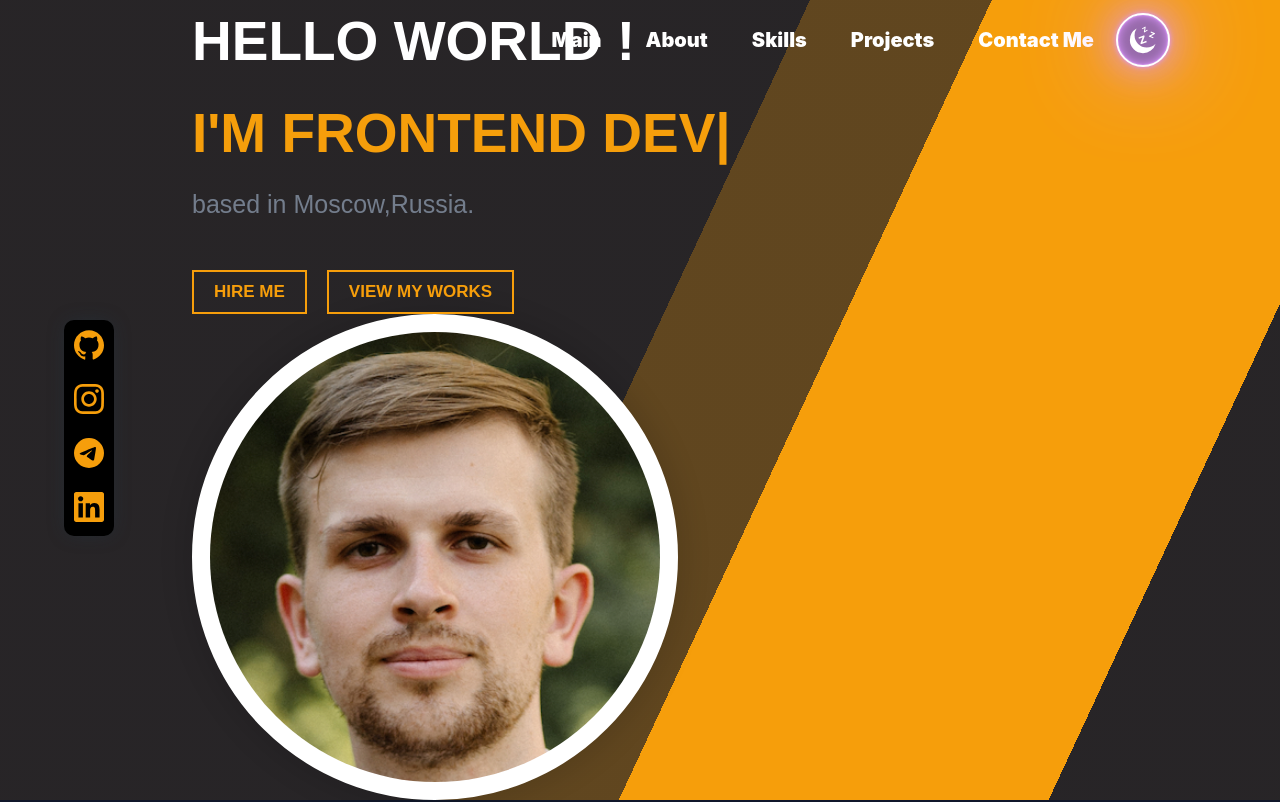
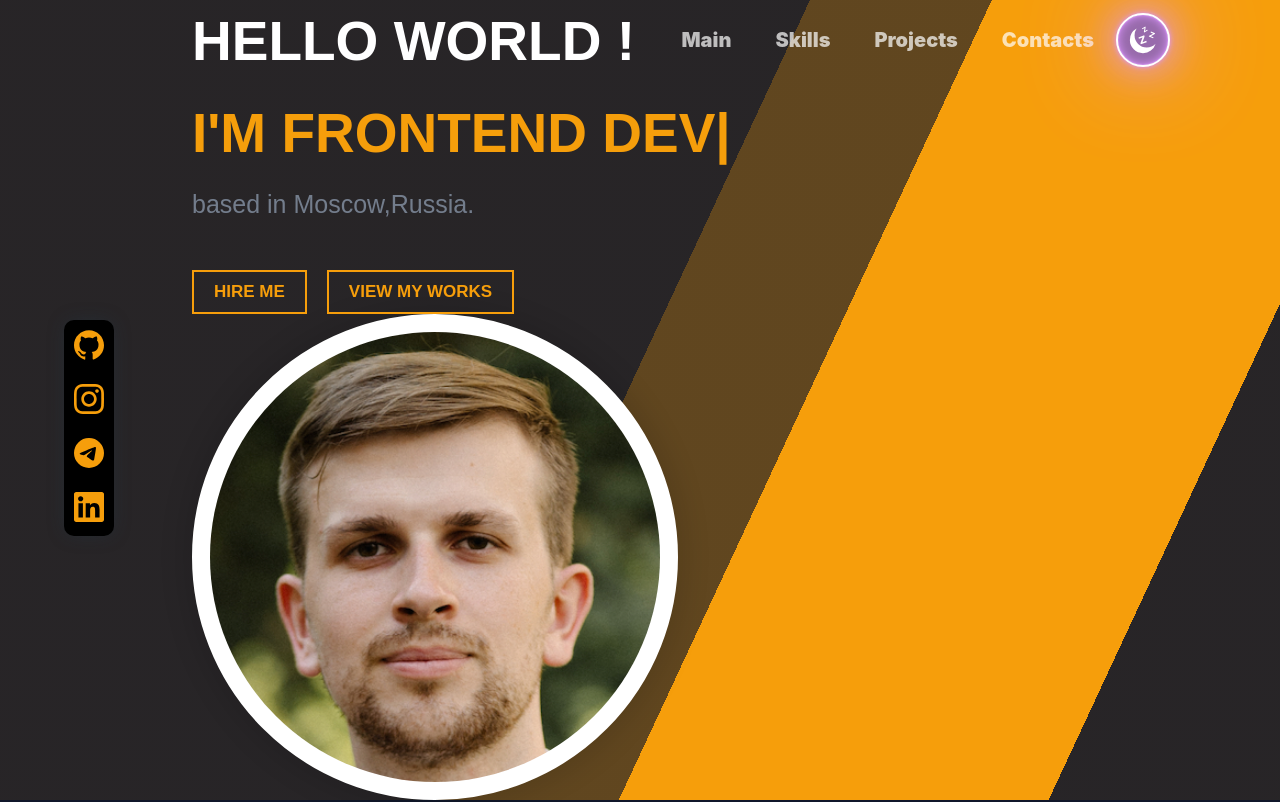
Before and after one commit to ArtemYanchenko/portfolio, a React (Create React App) app: page / in a window 1280 px wide. Shown: the top 802 px of the page. Built offline with nearby package versions, Linux system fonts and the light colour scheme; a web font is replaced by a local one.

Commit message:
add anchor links on react

```diff
--- a/package.json
+++ b/package.json
@@ -11,10 +11,12 @@
     "@types/node": "^16.7.13",
     "@types/react": "^18.0.0",
     "@types/react-dom": "^18.0.0",
+    "@types/react-scroll": "^1.8.7",
     "react": "^18.2.0",
     "react-dom": "^18.2.0",
     "react-router-dom": "^6.12.1",
     "react-scripts": "5.0.1",
+    "react-scroll": "^1.8.9",
     "react-typed": "^1.2.0",
     "typescript": "^4.4.2",
     "web-vitals": "^2.1.0"
--- a/src/common/components/Button/Button.tsx
+++ b/src/common/components/Button/Button.tsx
@@ -1,5 +1,7 @@
 import React from 'react';
 import s from './Button.module.css'
+import {Link} from 'react-scroll';
+import style from '../../../nav/Nav.module.css';
 
 type PropsType = {
     title: string
@@ -7,11 +9,11 @@ type PropsType = {
 }
 const Button = (props: PropsType) => {
     return (
-        <a href={props.src}>
-            <button className={s.btn}>
-                {props.title}
-            </button>
-        </a>
+            <Link to={props.src} activeClass={style.active} spy={true} smooth={true} offset={-70} duration={500}>
+                <button className={s.btn}>
+                    {props.title}
+                </button>
+            </Link>
     );
 };
 
--- a/src/header/Header.module.css
+++ b/src/header/Header.module.css
@@ -3,18 +3,18 @@
     display: flex;
     justify-content: flex-end;
     position: fixed;
-    top: 0px;
-    left: 0px;
-    right: 0px;
+    top: 0;
+    left: 0;
+    right: 0;
     z-index: 999;
     background-color: transparent;
     transition: background-color 0.5s ease-in-out;
-    padding: 0px 100px;
+    padding: 0 100px;
 }
 
 .header.scroll {
     background-color: var(--bg-color);
-    -webkit-box-shadow: 0px 4px 2px -3px rgba(0, 0, 0, 0.17);
-    -moz-box-shadow: 0px 4px 2px -3px rgba(0, 0, 0, 0.17);
-    box-shadow: 0px -37px 49px 1px var(--text-color);
+    -webkit-box-shadow: 0 4px 2px -3px rgba(0, 0, 0, 0.17);
+    -moz-box-shadow: 0 4px 2px -3px rgba(0, 0, 0, 0.17);
+    box-shadow: 0 -37px 49px 1px var(--text-color);
 }
--- a/src/main/Main.tsx
+++ b/src/main/Main.tsx
@@ -7,9 +7,9 @@ import MainContacts from './MainContacts/MainContacts';
 
 const Main = () => {
     return (
-        <div className={classes.mainBlock}>
+        <div id="main" className={classes.mainBlock}>
             <div className={classes.mainContainer}>
-                <MainContacts />
+                <MainContacts/>
                 <div className={classes.text}>
                     <h4>Hello world !</h4>
                     <div>
@@ -26,8 +26,8 @@ const Main = () => {
                     </div>
                     <p>based in <span className={classes.textLocation}>Moscow,Russia.</span></p>
                     <div className={classes.buttonWrapper}>
-                        <Button title={'Hire me'} src={'#'}/>
-                        <Button title={'view my works'} src={'#'}/>
+                        <Button title={'Hire me'} src={'contacts'}/>
+                        <Button title={'view my works'} src="projects"/>
                     </div>
                 </div>
                 <div className={classes.photo}>
--- a/src/nav/Nav.module.css
+++ b/src/nav/Nav.module.css
@@ -6,16 +6,22 @@
 
 }
 
-.navLink {
+.nav a {
     text-decoration: none;
     padding: 0.75rem;
     font-size: 20px;
     font-weight: 900;
     color:var(--text-color);
+    opacity: .7;
     transition: opacity .6s;
 }
 
-.navLink:hover{
-    opacity: 0.5;
+.nav a:hover{
+    opacity: 1;
+    cursor:pointer;
+}
 
+
+.active {
+    opacity: 1;
 }
--- a/src/nav/Nav.tsx
+++ b/src/nav/Nav.tsx
@@ -1,14 +1,23 @@
 import React from 'react';
 import classes from './Nav.module.css'
+import {Link} from 'react-scroll';
+import style from './Nav.module.css'
 
 const Nav = () => {
     return (
         <div className={classes.nav}>
-            <a href="" className={classes.navLink}>Main</a>
-            <a href="" className={classes.navLink}>About</a>
-            <a href="" className={classes.navLink}>Skills</a>
-            <a href="" className={classes.navLink}>Projects</a>
-            <a href="" className={classes.navLink}>Contact Me</a>
+            <Link to="main" activeClass={style.active} spy={true} smooth={true} offset={-70} duration={500}>
+                Main
+            </Link>
+            <Link to="skills" activeClass={style.active} spy={true} smooth={true} offset={-70} duration={500}>
+                Skills
+            </Link>
+            <Link to="projects" activeClass={style.active} spy={true} smooth={true} offset={-70} duration={500}>
+                Projects
+            </Link>
+            <Link to="contacts" activeClass={style.active} spy={true} smooth={true} offset={-70} duration={500}>
+                Contacts
+            </Link>
         </div>
     );
 };
--- a/src/projects/Projects.tsx
+++ b/src/projects/Projects.tsx
@@ -4,7 +4,7 @@ import Project from './project/Project';
 
 const Projects = () => {
     return (
-        <div className={classes.projects}>
+        <div id='projects' className={classes.projects}>
             <div className={classes.projectsContainer}>
                 <h2 className={classes.title}>
                     My projects
--- a/src/skills/Skills.tsx
+++ b/src/skills/Skills.tsx
@@ -17,7 +17,7 @@ import {SwaggerLogo} from '../common/image/icons/swaggerLogo';
 
 const Skills = () => {
     return (
-        <div className={classes.skills}>
+        <div id='skills' className={classes.skills}>
             <div className={classes.skillsContainer}>
                 <div className={classes.titleWrapper}>
                     <h2 className={classes.title}>SKILLS</h2>
```
Also changed, not shown: 1 other file (tests, documents, lock files or other folders).
